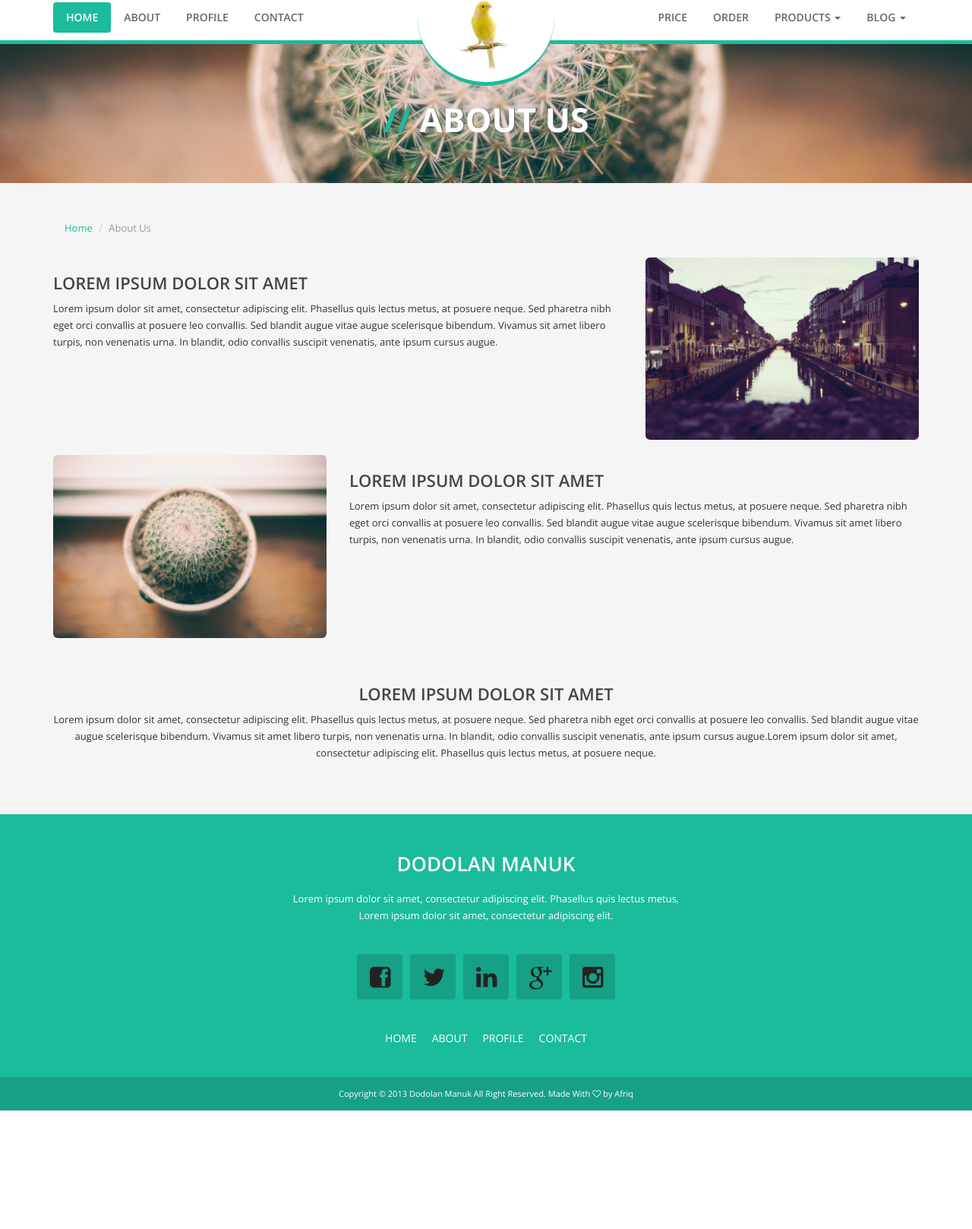
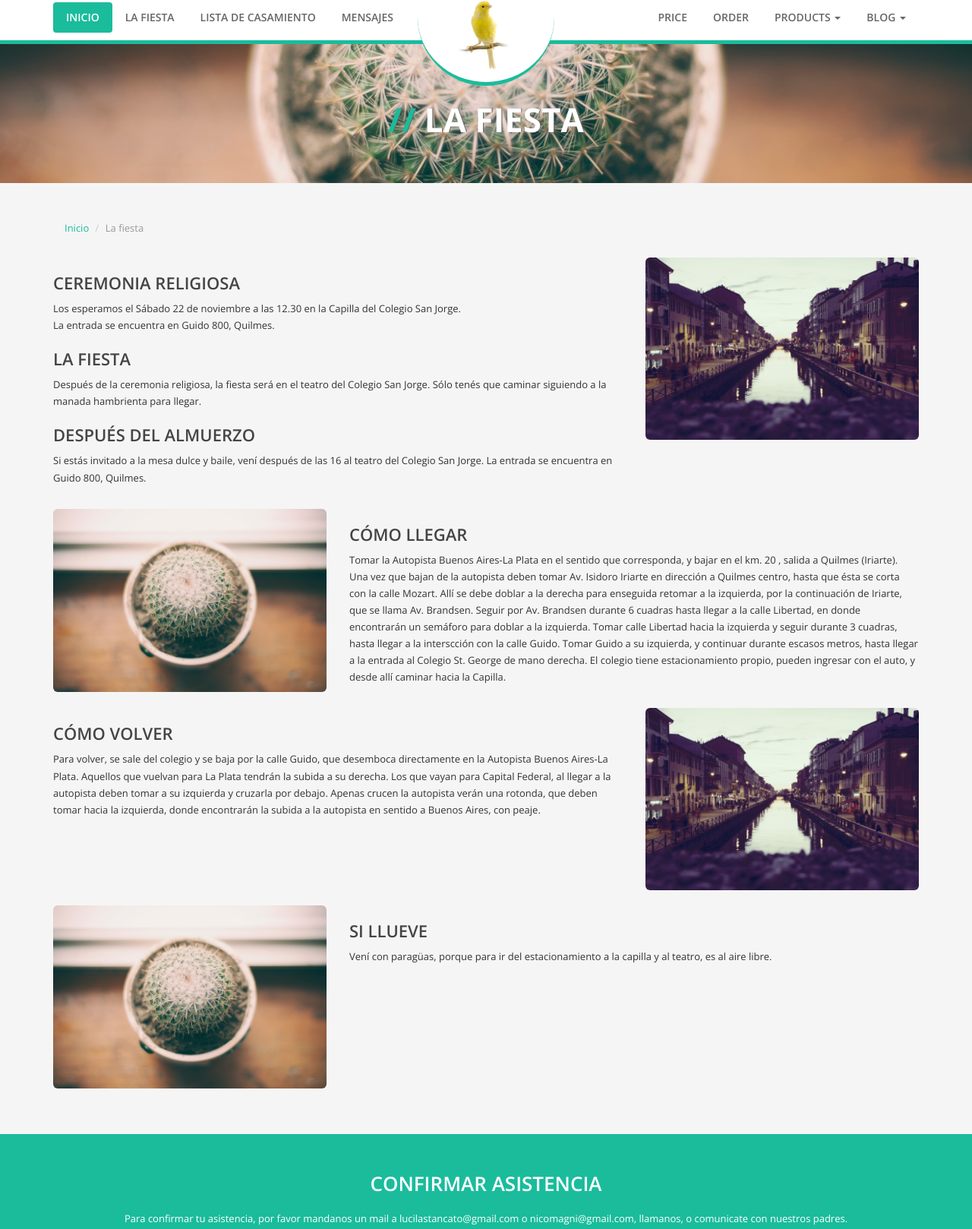
Before and after one commit to lucila/lafiesta, a plain HTML site: page about.html in a window 1280 px wide. Shown: the part 7-1625 px from the top of the page at 76% size. Before the commit the page ends 1469 px from the top, so only its background shows below. Drawn offline with nearby package versions, Linux system fonts and the light colour scheme; some packages are replaced by stand-ins of ours.

Commit message:
home y about

```diff
--- a/about.html
+++ b/about.html
@@ -9,7 +9,7 @@
     <meta name="author" content="afriq yasin ramadhan">
     <link rel="shortcut icon" href="img/favicon.png">
 
-    <title>Dodolan Manuk - Responsive catalog Template</title>
+    <title>Lu y Nico</title>
 
     <!-- Bootstrap core CSS -->
     <link href="css/bootstrap.css" rel="stylesheet">
@@ -37,16 +37,16 @@
             <span class="icon-bar"></span>
             <span class="icon-bar"></span>
           </button>
-          <a class="navbar-brand visible-xs" href="#">Dodolan Manuk</a>
+          <a class="navbar-brand visible-xs" href="#">Lu y Nico</a>
         </div>
 
         <!-- Collect the nav links, forms, and other content for toggling -->
         <div class="collapse navbar-collapse" id="bs-example-navbar-collapse-1">
         	<ul class="nav navbar-nav nav-left">
-			  <li class="active"><a href="index.html">Home</a></li>
-			  <li><a href="about.html">About</a></li>
-			  <li><a href="profile.html">Profile</a></li>
-			  <li><a href="contact.html">Contact</a></li>
+			  <li class="active"><a href="index.html">Inicio</a></li>
+			  <li><a href="about.html">La fiesta</a></li>
+			  <li><a href="profile.html">Lista de casamiento</a></li>
+			  <li><a href="contact.html">Mensajes</a></li>
 			</ul>
 			<a href="#" class="logo visible-lg visible-md"><img src="img/logo.jpg" alt="dodolan manuk responsive catalog themes"></a>
 			<div id="brand" class="visible-lg visible-md">&nbsp;</div>
@@ -92,7 +92,7 @@
 		<div class="container">
 			<div class="row">
 				<div class="col-md-12">
-					<h2><span>//</span> about us</h2>
+					<h2><span>//</span> La fiesta</h2>
 				</div>
 			</div>
 		</div>
@@ -105,16 +105,23 @@
 			<div class="row">
 				<div class="col-md-12">
 					<ol class="breadcrumb">
-				      <li><a href="#">Home</a></li>
-				      <li class="active">About Us</li>
+				      <li><a href="#">Inicio</a></li>
+				      <li class="active">La fiesta</li>
 				    </ol>
 				</div>
 			</div>
 
 			<div class="row">
 				<div class="col-md-8 col-sm-8">
-					<h3>Lorem ipsum dolor sit amet</h3>
-					<p>Lorem ipsum dolor sit amet, consectetur adipiscing elit. Phasellus quis lectus metus, at posuere neque. Sed pharetra nibh eget orci convallis at posuere leo convallis. Sed blandit augue vitae augue scelerisque bibendum. Vivamus sit amet libero turpis, non venenatis urna. In blandit, odio convallis suscipit venenatis, ante ipsum cursus augue.</p>
+					<h3>Ceremonia religiosa</h3>
+					<p>Los esperamos el Sábado 22 de noviembre a las 12.30 en la Capilla del Colegio San Jorge.
+          <br/>
+          La entrada se encuentra en Guido 800, Quilmes. </p>
+          <h3>La fiesta</h3>
+          <p>Después de la ceremonia religiosa, la fiesta será en el teatro del Colegio San Jorge.
+          Sólo tenés que caminar siguiendo a la manada hambrienta para llegar.</p>
+          <h3>Después del almuerzo</h3>
+          <p>Si estás invitado a la mesa dulce y baile, vení después de las 16 al teatro del Colegio San Jorge. La entrada se encuentra en Guido 800, Quilmes.</p>
 				</div>
 				<div class="col-md-4 col-sm-4">
 					<img src="img/img01.jpg" class="img-responsive img-rounded" alt="dodolan manuk catalog template">
@@ -126,17 +133,40 @@
 					<img src="img/img02.jpg" class="img-responsive img-rounded" alt="dodolan manuk catalog template">
 				</div>
 				<div class="col-md-8 col-sm-8">
-					<h3>Lorem ipsum dolor sit amet</h3>
-					<p>Lorem ipsum dolor sit amet, consectetur adipiscing elit. Phasellus quis lectus metus, at posuere neque. Sed pharetra nibh eget orci convallis at posuere leo convallis. Sed blandit augue vitae augue scelerisque bibendum. Vivamus sit amet libero turpis, non venenatis urna. In blandit, odio convallis suscipit venenatis, ante ipsum cursus augue.</p>
+					<h3>Cómo llegar</h3>
+					<p>Tomar la Autopista Buenos Aires-La Plata en el sentido que corresponda,
+            y bajar en el km. 20 , salida a Quilmes (Iriarte).
+            Una vez que bajan de la autopista deben tomar Av. Isidoro Iriarte en dirección a Quilmes centro, hasta que ésta se corta con la calle Mozart.
+            Allí se debe doblar a la derecha para enseguida retomar a la izquierda, por la continuación de Iriarte, que se llama Av. Brandsen.
+            Seguir por Av. Brandsen durante 6 cuadras hasta llegar a la calle Libertad,
+            en donde encontrarán un semáforo para doblar a la izquierda.
+            Tomar calle Libertad hacia la izquierda y seguir durante 3 cuadras, hasta llegar a la interscción con la calle Guido.
+            Tomar Guido a su izquierda, y continuar durante escasos metros, hasta llegar a la entrada al Colegio St. George de mano derecha.
+            El colegio tiene estacionamiento propio, pueden ingresar con el auto, y desde allí caminar hacia la Capilla.</p>
 				</div>
 			</div>
 
-			<div class="row padd20-top-btm">
-				<div class="col-md-12 text-center">
-					<h3>Lorem ipsum dolor sit amet</h3>
-					<p>Lorem ipsum dolor sit amet, consectetur adipiscing elit. Phasellus quis lectus metus, at posuere neque. Sed pharetra nibh eget orci convallis at posuere leo convallis. Sed blandit augue vitae augue scelerisque bibendum. Vivamus sit amet libero turpis, non venenatis urna. In blandit, odio convallis suscipit venenatis, ante ipsum cursus augue.Lorem ipsum dolor sit amet, consectetur adipiscing elit. Phasellus quis lectus metus, at posuere neque.</p>
-				</div>
-			</div>
+      <div class="row">
+        <div class="col-md-8 col-sm-8">
+          <h3>Cómo volver</h3>
+          <p>Para volver, se sale del colegio y se baja por la calle Guido, que desemboca directamente en la Autopista Buenos Aires-La Plata. Aquellos que vuelvan para La Plata tendrán la subida a su derecha. Los que vayan para Capital Federal, al llegar a la autopista deben tomar a su izquierda y cruzarla por debajo. Apenas crucen la autopista verán una rotonda, que deben tomar hacia la izquierda, donde encontrarán la subida a la autopista en sentido a Buenos Aires, con peaje.
+        </div>
+        <div class="col-md-4 col-sm-4">
+          <img src="img/img01.jpg" class="img-responsive img-rounded" alt="dodolan manuk catalog template">
+        </div>
+      </div>
+
+      <div class="row padd20-top-btm">
+        <div class="col-md-4 col-sm-4">
+          <img src="img/img02.jpg" class="img-responsive img-rounded" alt="dodolan manuk catalog template">
+        </div>
+        <div class="col-md-8 col-sm-8">
+          <h3>Si llueve</h3>
+          <p>Vení con paragüas, porque para ir del estacionamiento a la capilla y al teatro, es al aire libre.</p>
+        </div>
+      </div>
+
+
 		</div>
 	</div>
 	<!-- end:content -->
@@ -146,23 +176,23 @@
 		<div class="container">
 			<div class="row">
 				<div class="col-md-12">
-					<h3>dodolan manuk</h3>
-					<p>Lorem ipsum dolor sit amet, consectetur adipiscing elit. Phasellus quis lectus metus,<br>Lorem ipsum dolor sit amet, consectetur adipiscing elit.</p>
+          <h3>Confirmar asistencia</h3>
+          <p>Para confirmar tu asistencia, por favor mandanos un mail a
+          lucilastancato@gmail.com o nicomagni@gmail.com, llamanos, o
+          comunicate con nuestros padres.</p>
+
 
 					<ul class="list-unstyled social-icon">
-		              <li><a href="#" rel="tooltip" title="Facebook" class="icon-facebook"><span><i class="fa fa-facebook-square"></i></span></a></li>
-		              <li><a href="#" rel="tooltip" title="Twitter" class="icon-twitter"><span><i class="fa fa-twitter"></i></span></a></li>
-		              <li><a href="#" rel="tooltip" title="Linkedin" class="icon-linkedin"><span><i class="fa fa-linkedin"></i></span></a></li>
-		              <li><a href="#" rel="tooltip" title="Instagram" class="icon-gplus"><span><i class="fa fa-google-plus"></i></span></a></li>
-		              <li><a href="#" rel="tooltip" title="Instagram" class="icon-instagram"><span><i class="fa fa-instagram"></i></span></a></li>
+		              <li><a href="https://twitter.com/search?f=realtime&q=%23lafiestadeluynico&src=typd"
+                  target="_blank" rel="tooltip" title="Twitter" class="icon-twitter"><span><i class="fa fa-twitter"></i></span></a></li>
 		            </ul>
 
 					<div class="sitemap">
 						<ul>
-							<li><a href="index.html">HOME</a></li>
-							<li><a href="about.html">ABOUT</a></li>
-							<li><a href="profile.html">PROFILE</a></li>
-							<li><a href="contact.html">CONTACT</a></li>
+							<li><a href="index.html">INICIO</a></li>
+							<li><a href="about.html">LA FIESTA</a></li>
+							<li><a href="profile.html">LISTA DE CASAMIENTO</a></li>
+							<li><a href="contact.html">MENSAJES</a></li>
 						</ul>
 					</div>
 				</div>
```
Also changed, not shown: index.html (+33 -17 lines).
